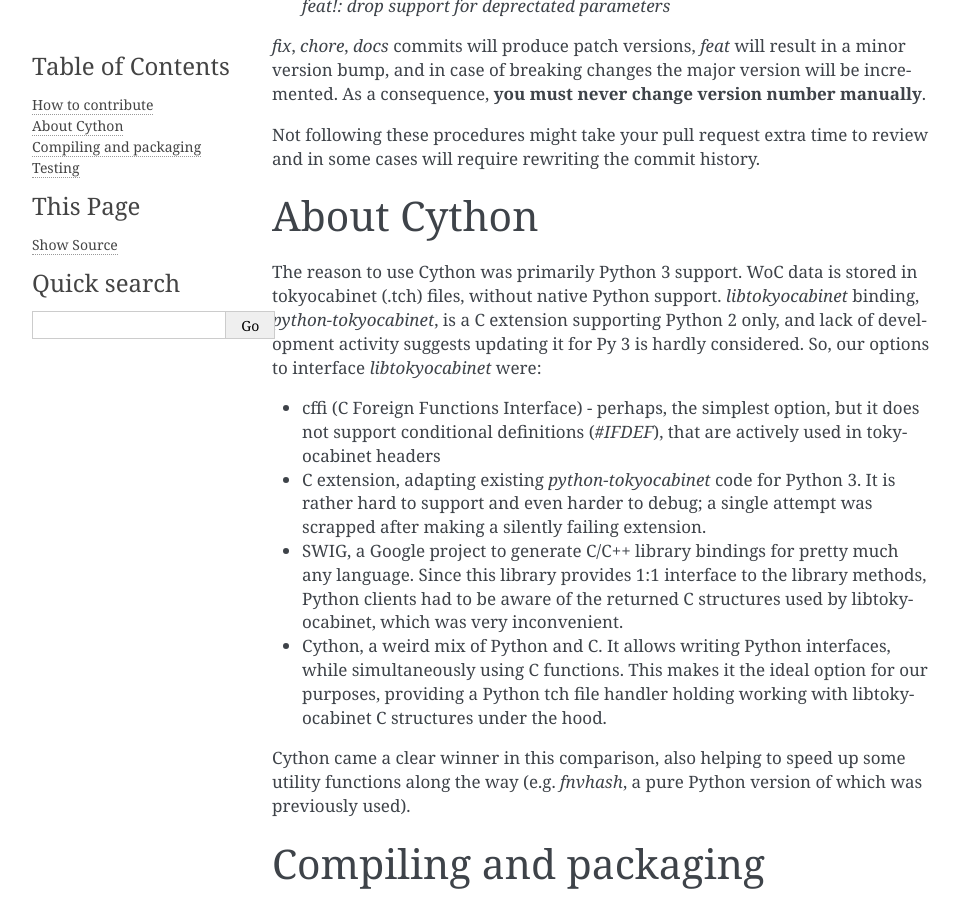
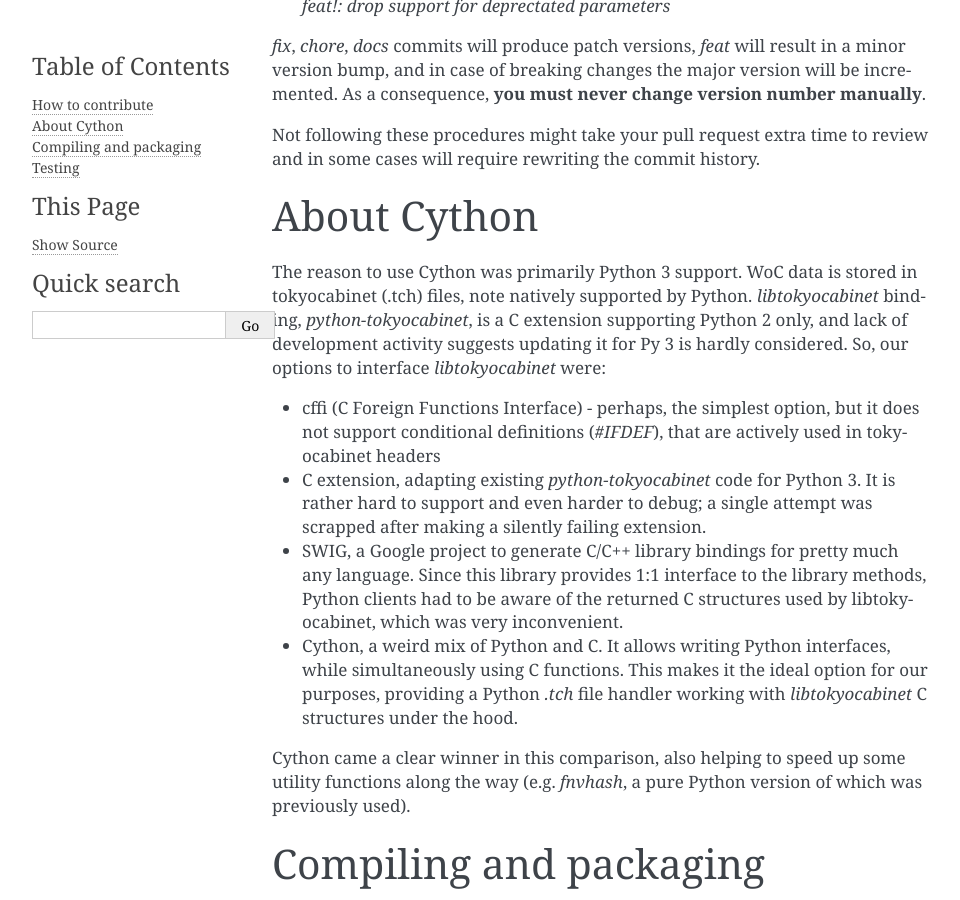
Before and after one commit to ssc-oscar/oscar.py, a Sphinx documentation site: the page built from docs/contribute.rst, in a window 1280 px wide and 900 px high, scrolled down 752 px. Shown: the whole window, without its empty margins (8-968 px from the left). Built offline with Sphinx 7.4.7, drawn with Linux system fonts in a browser that asks for light colours.

Commit message:
docs: readability fixes

```diff
--- a/docs/contribute.rst
+++ b/docs/contribute.rst
@@ -45,7 +45,7 @@
 ------------
 
 The reason to use Cython was primarily Python 3 support. WoC data is stored
-in tokyocabinet (.tch) files, without native Python support.
+in tokyocabinet (.tch) files, note natively supported by Python.
 `libtokyocabinet` binding, `python-tokyocabinet`, is a C extension supporting
 Python 2 only, and lack of development activity suggests updating it for Py 3
 is hardly considered. So, our options to interface `libtokyocabinet` were:
@@ -62,8 +62,8 @@
   C structures used by libtokyocabinet, which was very inconvenient.
 - Cython, a weird mix of Python and C. It allows writing Python interfaces,
   while simultaneously using C functions. This makes it the ideal option
-  for our purposes, providing a Python tch file handler holding working
-  with libtokyocabinet C structures under the hood.
+  for our purposes, providing a Python `.tch` file handler working
+  with `libtokyocabinet` C structures under the hood.
 
 Cython came a clear winner in this comparison, also helping to speed up
 some utility functions along the way (e.g. `fnvhash`, a pure Python version
```
